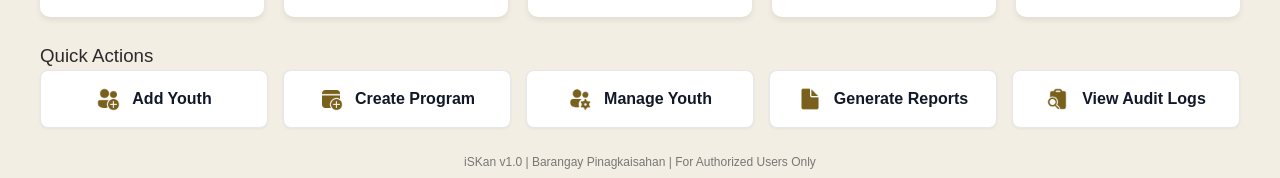
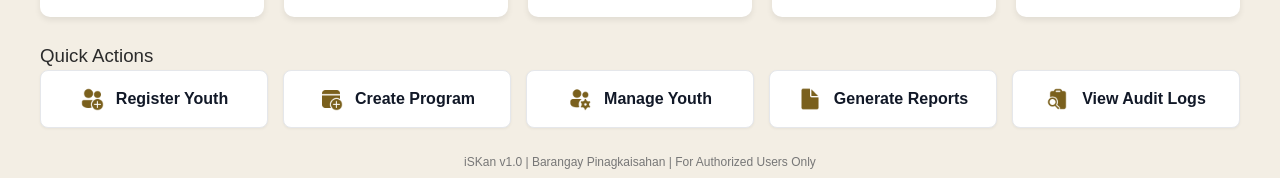
Before and after one commit to patriciabambam13-spec/iSKan-system, a React (Vite) app: page /chairman-dashboard in a window 1280 px wide. Shown: the part 257-435 px from the top of the page. Built offline with nearby package versions, Linux system fonts and the light colour scheme; no server answers; the database is empty.

Commit message:
small tweaks
- added navigate function for dashboard of chairman
- update path/directory names
- some comments

```diff
--- a/src/App.jsx
+++ b/src/App.jsx
@@ -23,7 +23,7 @@ function App() {
         <Route path="/generate" element={<GenerationQR />} />
         <Route path="/scan" element={<ScanQr />} />
         <Route path="/programs" element={<CreatePrograms />} />
-        <Route path="/manage" element={<ManageYouth />} />
+        <Route path="/manageYouth" element={<ManageYouth />} />
         <Route path="/settings" element={<Settings />} />
       </Routes>
     </BrowserRouter>
--- a/src/pages/RegisterYouth.jsx
+++ b/src/pages/RegisterYouth.jsx
@@ -129,7 +129,7 @@ export default function RegisterYouth() {
 
     }
 
-//QR generation - not yet useful/functional
+//QR generation - not yet useful/functional for database
   async function handleSubmit(e){
 
       e.preventDefault();
--- a/src/pages/SKChairmanDashboard.jsx
+++ b/src/pages/SKChairmanDashboard.jsx
@@ -1,6 +1,7 @@
 import { useEffect, useState } from "react";
 import Navbar from "../components/Navbar";
 import { supabase } from "../services/supabaseClient";
+import { Link, useNavigate } from 'react-router-dom';
 import icon_youth from "../assets/totalyouth_ca.png";
 import icon_programs from "../assets/activeprograms_ca.png";
 import icon_transactions from "../assets/transactions_ca.png";
@@ -14,6 +15,12 @@ import icon_audit from "../assets/audit_qa.png";
 import "../styles/dashboard.css";
 
 export default function SKChairmanDashboard() {
+
+  const navigate = useNavigate();
+
+  const handleClick = (routePath) => {
+    navigate(routePath); // Navigate to the specified route path
+  };
 
   const [stats, setStats] = useState({
     youth: 0,
@@ -99,23 +106,23 @@ export default function SKChairmanDashboard() {
         <h3>Quick Actions</h3>
 
         <div className="actions-grid">
-          <button>
-            <img src={icon_addyouth} alt="Add Youth Icon" className="action-icon-placeholder" />
-            Add Youth
+          <button  onClick={() => handleClick('/register-youth')}>
+            <img src={icon_addyouth} alt="Register Youth Icon" className="action-icon-placeholder" />
+            Register Youth
           </button>
-          <button>
+          <button onClick={() => handleClick('/create-program')}>
             <img src={icon_createprogram} alt="Create Program Icon" className="action-icon-placeholder" />
             Create Program
           </button>
-          <button>
+          <button onClick={() => handleClick('/manage-youth')}>
             <img src={icon_manageyouth} alt="Manage Youth Icon" className="action-icon-placeholder" />
-            Manage Youth
+              Manage Youth
           </button>
-          <button>
+          <button onClick={() => handleClick('/generate-reports')}>
             <img src={icon_report} alt="Generate Reports Icon" className="action-icon-placeholder" />
             Generate Reports
           </button>
-          <button>
+          <button  onClick={() => handleClick('')}>
             <img src={icon_audit} alt="Audit Logs Icon" className="action-icon-placeholder" />
             View Audit Logs
           </button>
```
